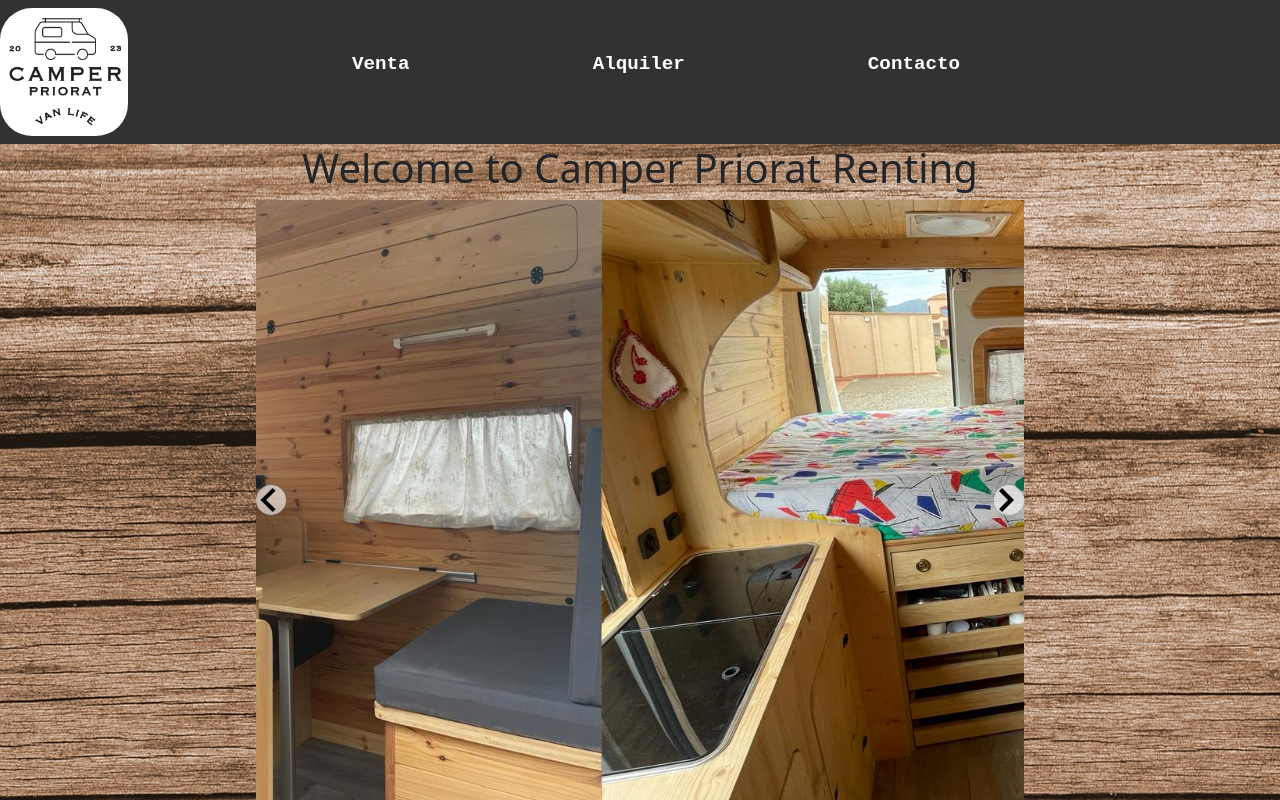
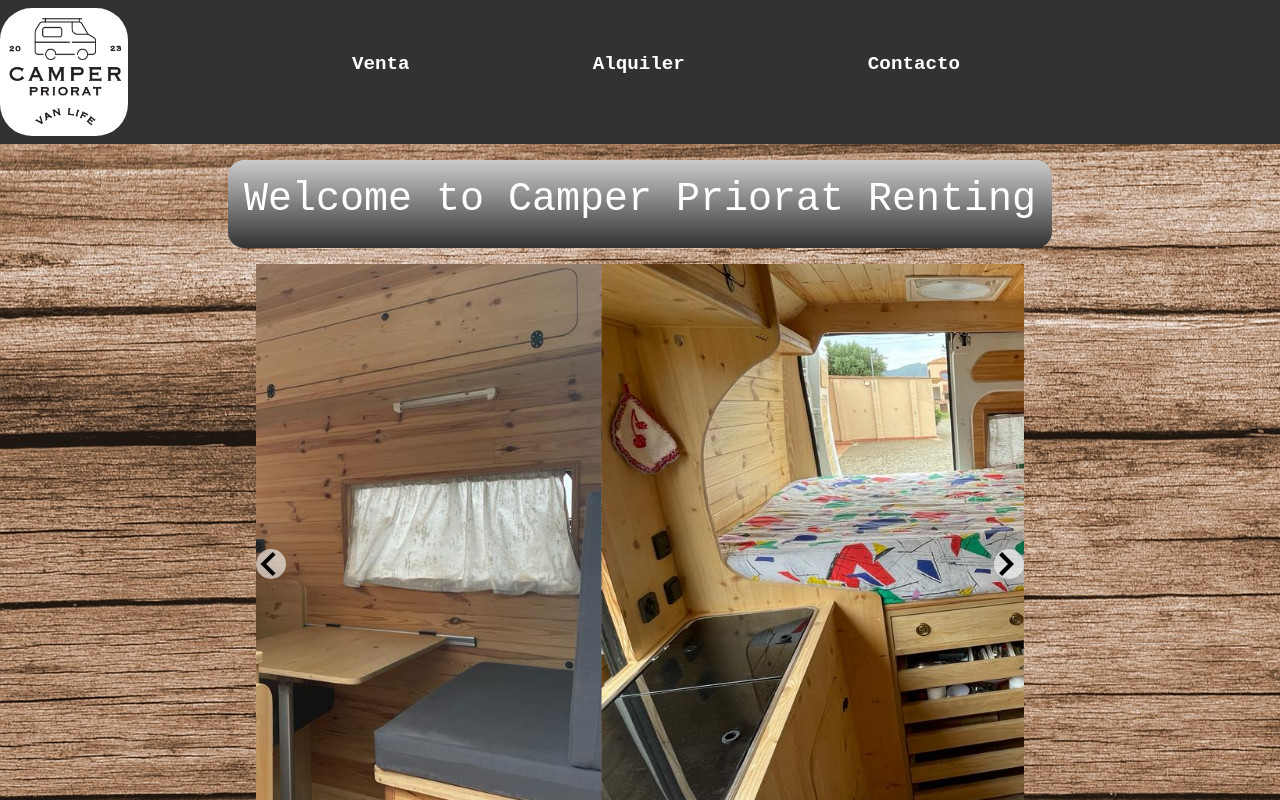
Before and after one commit to sisasfx/camper-priorat, a React (Create React App) app: page /renting in a window 1280 px wide. Shown: the top 800 px of the page. Built offline with nearby package versions, Linux system fonts and the light colour scheme.

Commit message:
feat:add renting title

```diff
--- a/src/pages/renting.jsx
+++ b/src/pages/renting.jsx
@@ -2,16 +2,14 @@ import React from "react";
 import "../styles/pages.css";
 import Slider from "../components/slider.jsx";
 
-
-
 export const Renting = () => {
-
-
   return (
     <div className="main-renting">
-      <h1>Welcome to Camper Priorat Renting</h1>
+      <div className="title">
+        <h1>Welcome to Camper Priorat Renting</h1>
+      </div>
       <div className="slide-container">
-        <Slider/>
+        <Slider />
       </div>
     </div>
   );
--- a/src/styles/pages.css
+++ b/src/styles/pages.css
@@ -101,7 +101,22 @@
 }
 
 /*RENTING*/
-
+.title{
+    display: flex;
+    justify-content: center;
+    align-items: center;
+    width: auto;
+    height: auto;
+    color: white;
+    font-weight: bold;
+    font-size: 1.2rem;
+    font-family: 'Courier New', Courier, monospace;
+    background: linear-gradient(#ccc,rgba(51,50,51,255) );
+    border-radius: 1rem;
+    padding: 1rem;
+    margin-top: 1rem;
+    margin-bottom: 1rem;
+}
 .main-renting{
     min-height: 100vh;
     display: flex;
```
